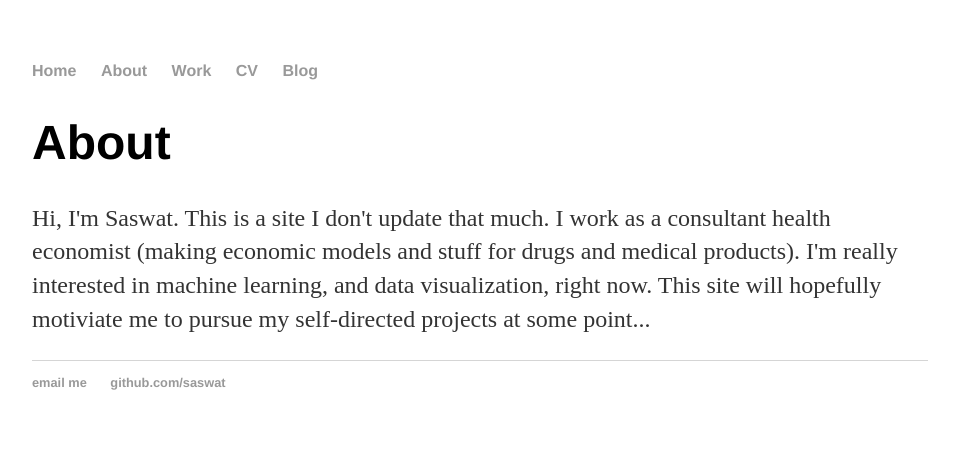
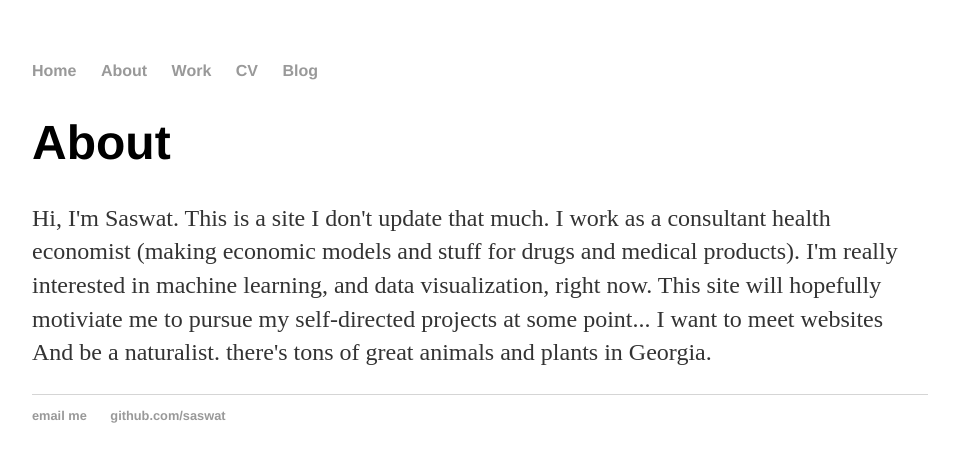
Before and after one commit to saswat/saswat.github.io, a Jekyll site: the page built from about/index.html, in a window 1280 px wide. Shown: the top 462 px of the page, without its empty margins (160-1119 px from the left). Built offline with Jekyll 4.4.1, drawn with Linux system fonts in a browser that asks for light colours.

Commit message:
Update index.html

```diff
--- a/about/index.html
+++ b/about/index.html
@@ -7,5 +7,5 @@ title: About Saswat
 	<h1>About</h1>
 	<p>Hi, I'm Saswat. This is a site I don't update that much. I work as a consultant health economist (making economic models and stuff for drugs and medical products).
 		I'm really interested in machine learning, and data visualization, right now.
-		This site will hopefully motiviate me to pursue my self-directed projects at some point...
+		This site will hopefully motiviate me to pursue my self-directed projects at some point... I want to meet websites And be a naturalist. there's tons of great animals and plants in Georgia.
 		</div>
```
